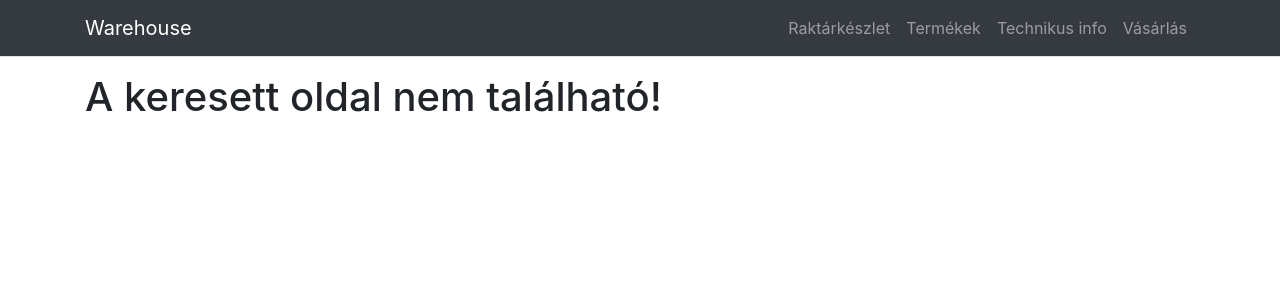
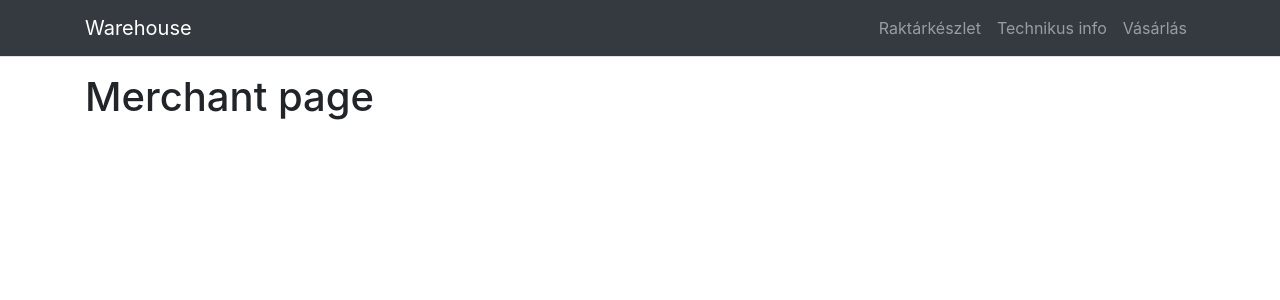
Before and after one commit to jbence1994/warehouse-ui, a React (Create React App) app: page /kereskedo/uj in a window 1280 px wide. Before the commit this address led to /notFound. Shown: the top 300 px of the page. Built offline with nearby package versions, Linux system fonts and the light colour scheme.

Commit message:
[WU-34] - Integrate Products and Merchants pages skeletons under Supplies page (#57)
* Add merchants page

* Register as route

* Integrate both Products and Merchants pages under the Suppleis page

```diff
--- a/src/App.js
+++ b/src/App.js
@@ -4,6 +4,7 @@ import { BrowserRouter, Switch, Route, Redirect } from "react-router-dom";
 import Navbar from "./components/common/navbar";
 import Orders from "./pages/orders";
 import Technicians from "./pages/technicians";
+import Merchants from "./pages/merchants";
 import Products from "./pages/products";
 import Supplies from "./pages/supplies";
 import Error from "./pages/error";
@@ -19,6 +20,7 @@ const App = () => {
     HOME_PAGE,
     SUPPLIES_PAGE,
     PRODUCTS_PAGE,
+    MERCHANTS_PAGE,
     TECHNICIANS_PAGE,
     ORDERS_PAGE,
     NOT_FOUND_PAGE,
@@ -32,7 +34,6 @@ const App = () => {
         homeRoute={HOME_PAGE.path}
         routes={[
           { name: SUPPLIES_PAGE.name, path: SUPPLIES_PAGE.path },
-          { name: PRODUCTS_PAGE.name, path: PRODUCTS_PAGE.path },
           { name: TECHNICIANS_PAGE.name, path: TECHNICIANS_PAGE.path },
           { name: ORDERS_PAGE.name, path: ORDERS_PAGE.path },
         ]}
@@ -41,6 +42,7 @@ const App = () => {
         <Switch>
           <Route exact path={ORDERS_PAGE.path} component={Orders} />
           <Route exact path={TECHNICIANS_PAGE.path} component={Technicians} />
+          <Route exact path={MERCHANTS_PAGE.path} component={Merchants} />
           <Route exact path={PRODUCTS_PAGE.path} component={Products} />
           <Route exact path={SUPPLIES_PAGE.path} component={Supplies} />
           <Route exact path={ERROR_PAGE.path} component={Error} />
--- a/src/config/app.skeleton.js
+++ b/src/config/app.skeleton.js
@@ -11,7 +11,11 @@ const pages = {
   },
   PRODUCTS_PAGE: {
     name: "Termékek",
-    path: "/termekek",
+    path: "/termek/uj",
+  },
+  MERCHANTS_PAGE: {
+    name: "Kereskedők",
+    path: "/kereskedo/uj",
   },
   ORDERS_PAGE: {
     name: "Vásárlás",
--- /dev/null
+++ b/src/pages/merchants.jsx
@@ -0,0 +1,7 @@
+import React from "react";
+
+const Merchants = () => {
+  return <h1>Merchant page</h1>;
+};
+
+export default Merchants;
--- a/src/pages/supplies.jsx
+++ b/src/pages/supplies.jsx
@@ -1,5 +1,6 @@
-import React, { useEffect, useState } from "react";
+import React, { Fragment, useEffect, useState } from "react";
 
+import RoutingButton from "../components/common/routingButton";
 import ProductCard from "../components/productCard";
 import CreateSupplyForm from "../components/createSupplyForm";
 
@@ -22,6 +23,17 @@ const Supplies = () => {
   }, []);
 
   return (
+    <Fragment>
+      <section className="row mb-3">
+        <article className="col-sm-12 col-md-12 col-lg-4">
+          <RoutingButton text="Új termék hozzáadása" url="/termek/uj" />
+        </article>
+      </section>
+      <section className="row mb-3">
+        <article className="col-sm-12 col-md-12 col-lg-4">
+          <RoutingButton text="Új tereskedő hozzáadása" url="/kereskedo/uj" />
+        </article>
+      </section>
       <section className="row">
         {products.map((product) => (
           <article key={product.id} className="col-sm-12 col-md-12 col-lg-4">
@@ -35,6 +47,7 @@ const Supplies = () => {
           </article>
         ))}
       </section>
+    </Fragment>
   );
 };
 
```
Lines whose indentation alone changed are shown as unchanged.
